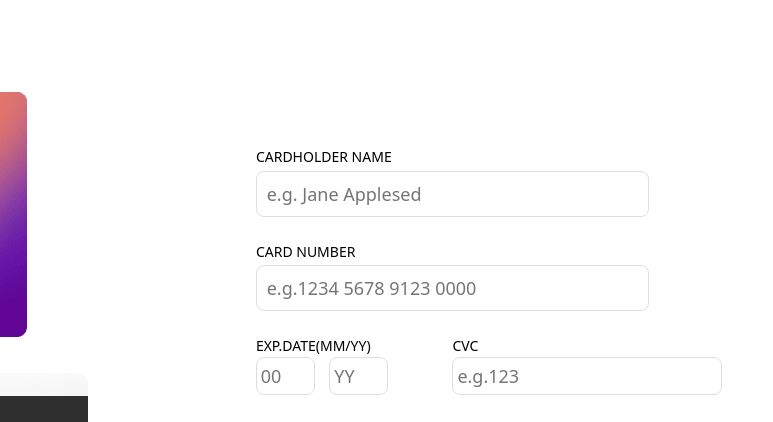
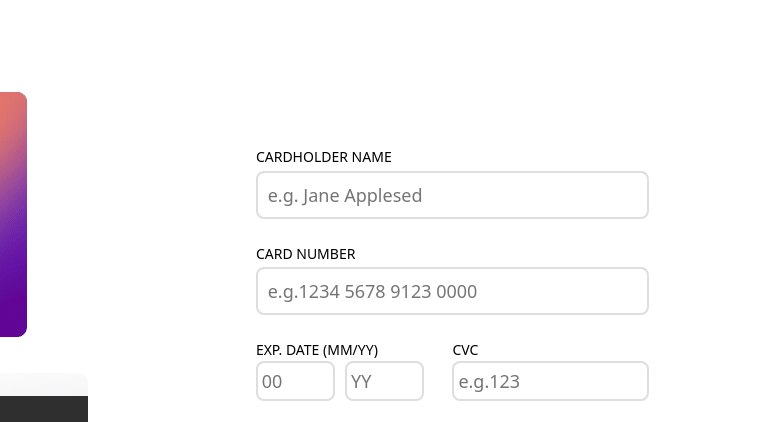
Before and after one commit to Leonardo-Marcolino/interactive-card, a plain HTML site: page index.html in a window 1280 px wide. Shown: the top 422 px of the page, 507-1280 px from the left. Drawn offline with Linux system fonts and the light colour scheme.

Commit message:
desenvolvendo interatividade do cartão.

```diff
--- a/index.html
+++ b/index.html
@@ -15,8 +15,11 @@
   <div>
 </div>
   <div class="cardImg">
+
     <div class="cardFront"> <div class="card-logo"><img src="./images/card-logo.svg" alt=""></div>
-    <div class="numberCard"  id="cardNumber"><h1>0000 0000 0000 0000</h1></div>
+
+    <div class="numberCard"  id="numberCardImg"><h1>0000 0000 0000 0000</h1></div>
+
   <div class="rodape">
        <div class="nameUser" id="userName">Felicia Leire</div>
        <div class="dateCard" > <span id="dateCard" >00</span>/<span id="yearCard">00</span></div>
@@ -30,13 +33,19 @@
     <form>
       <fieldset>
           <p>CARDHOLDER NAME</p>
-          <div><input type="text" class="textArea" id="nameCard" name="nameUser" onkeyup="userNameCard()" placeholder="e.g. Jane Applesed"></div>
+          <div>
+            <input type="text" class="textArea"  id="nameCard" name="nameUser" onkeyup="userNameCard()" placeholder="e.g. Jane Applesed">
+          </div>
+
+
           <p>CARD NUMBER</p>
-          <div><input type="text"class="textArea"id="numberCard" name="number" onkeyup="userNumberCard()" placeholder="e.g.1234 5678 9123 0000"></div>
+          <div>
+            <input type="text"class="textArea"id="numberCardForm" name="number" onkeyup="userNumberCard()" placeholder="e.g.1234 5678 9123 0000">
+          </div>
 
           <div class="dataCard">
                  <div class="dateLegend">
-                    <p>EXP.DATE(MM/YY)</p>
+                   <p>EXP. DATE (MM/YY)</p>
                    <input class="data" id="date" type="text" onkeyup="dateCard()"  placeholder="00">
                    <input class="data" id="year" type="text" onkeyup="yearCard()" placeholder="YY">
                 </div>
@@ -46,7 +55,8 @@
                 </div>
         </div>
           <div>
-              <input class="btn" type="submit"  name="confirm" value="Confirm"> </div>
+              <input class="btn" type="submit"  name="confirm" value="Confirm">
+          </div>
        </fieldset>
     </form>
   </div>
--- a/style.css
+++ b/style.css
@@ -104,6 +104,7 @@ form{
     padding: 30% 0;
 
 }
+
 form fieldset{
     border: none;
 }
@@ -117,22 +118,25 @@ fieldset [type="text"]{
     margin-top: 1%;
     margin-bottom: 5%;
     Font-size: 1.125rem;
+    font-weight: 500;
 
-    border: 1px solid var(--violet-100);
+    border: 2px solid var(--violet-100);
     border-radius: 8px;
 }
 fieldset [type="text"]:hover{
     cursor: pointer;
-    border: 1px solid var(--violet-300);
+    border: 2px solid var(--violet-300);
 }
+
 
 fieldset .textArea{
     width: 80%;
 }
+
+
 .dataCard{
     display: flex;
     width: 80%;
-
     margin-bottom: 5%;
 
 }
@@ -144,8 +148,9 @@ fieldset .textArea{
 }
 
 .data{
-    width: 30%;
-    margin-right: 5%;
+    width: 40%;
+    margin-right: 3%;
+    padding: 10%;
 }
 
 .btn{
@@ -160,3 +165,6 @@ fieldset .textArea{
     cursor: pointer;
     background-color: var(--violet-700);
 }
+.numbercvc{
+    width: 100%;
+}
```
Lines whose indentation alone changed are shown as unchanged.
